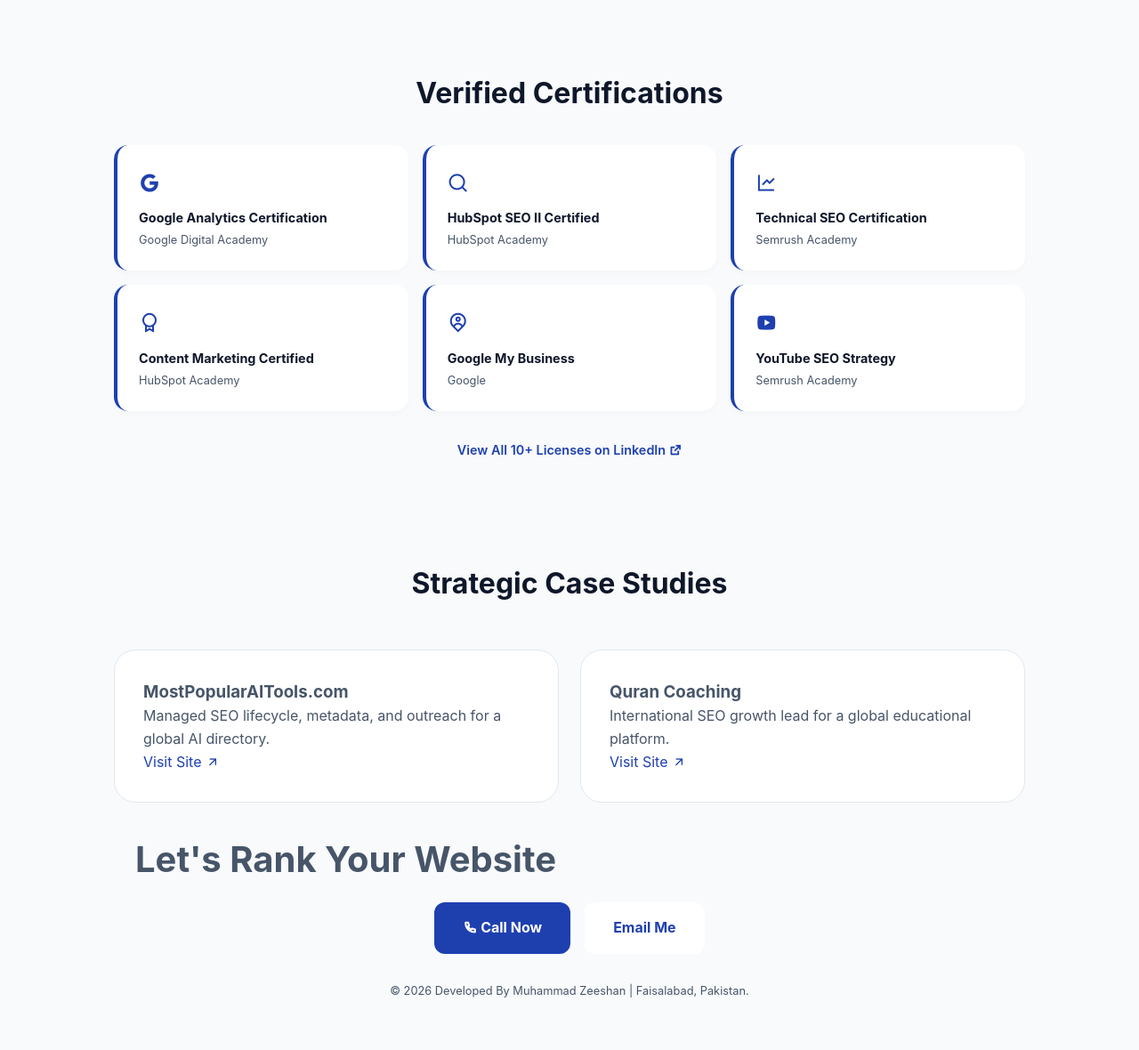
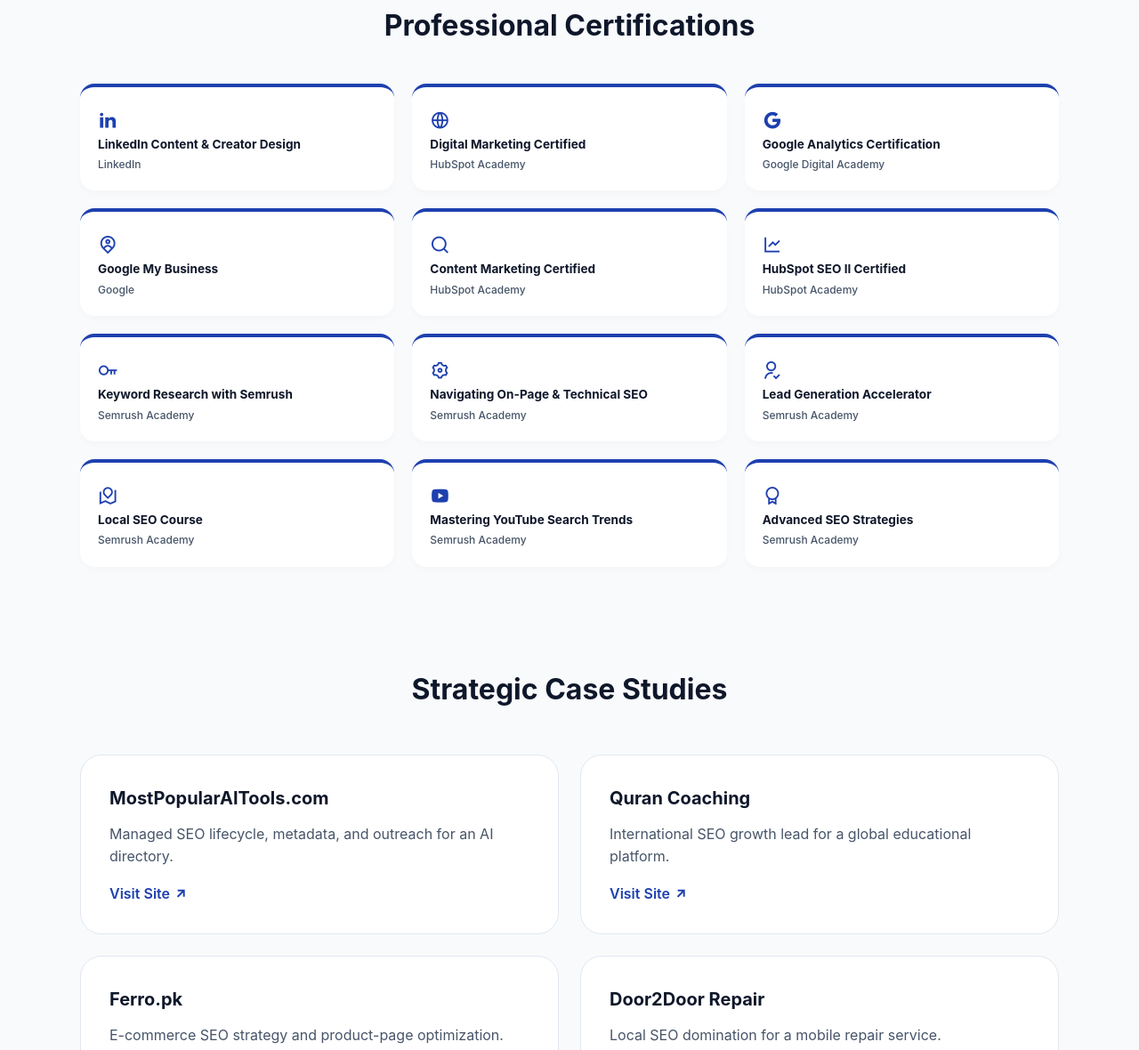
Before and after one commit to harryjhon927/Muhammadzeeshan.com, a plain HTML site: page index.html in a window 1280 px wide. Shown: the part 592-1772 px from the top of the page at 89% size. Before the commit the page ends 1748 px from the top, so only its background shows below. Drawn offline with nearby package versions, Linux system fonts and the light colour scheme.

Commit message:
index.html

```diff
--- a/index.html
+++ b/index.html
@@ -22,7 +22,7 @@
             line-height: 1.6;
         }
         a { text-decoration: none; transition: .3s; }
-        .container { max-width: 1024px; margin: 0 auto; padding: 0 1.5rem; }
+        .container { max-width: 1100px; margin: 0 auto; padding: 0 1.5rem; }
         .grid { display: grid; gap: 1.5rem; }
         .section { padding: 5rem 0 2rem; }
 
@@ -57,24 +57,34 @@
         .home__social { display: flex; gap: 1.25rem; margin-top: 2rem; }
         .home__social-link { font-size: 1.6rem; color: var(--text-color); }
 
-        /* Unique Certification Grid */
-        .cert__container { grid-template-columns: repeat(3, 1fr); gap: 1rem; }
+        /* All Certifications Grid */
+        .cert__container { grid-template-columns: repeat(3, 1fr); gap: 1.25rem; }
         .cert__card {
             background: white;
-            padding: 1.5rem;
+            padding: 1.25rem;
             border-radius: 1rem;
-            border-left: 4px solid var(--first-color);
+            border-top: 4px solid var(--first-color);
             box-shadow: 0 4px 6px rgba(0,0,0,0.02);
             transition: .3s;
         }
-        .cert__card:hover { transform: scale(1.02); box-shadow: 0 10px 15px rgba(0,0,0,0.05); }
-        .cert__icon { font-size: 1.5rem; color: var(--first-color); margin-bottom: .5rem; display: block; }
-        .cert__title { font-size: .9rem; font-weight: 700; color: var(--title-color); margin-bottom: .25rem; }
-        .cert__issuer { font-size: .8rem; color: var(--text-color); }
+        .cert__card:hover { transform: translateY(-5px); box-shadow: 0 10px 15px rgba(0,0,0,0.05); }
+        .cert__icon { font-size: 1.4rem; color: var(--first-color); margin-bottom: .5rem; }
+        .cert__title { font-size: .85rem; font-weight: 700; color: var(--title-color); margin-bottom: .25rem; line-height: 1.3; }
+        .cert__issuer { font-size: .75rem; color: var(--text-color); font-weight: 500; }
 
-        /* Layout Fixes */
+        /* Projects Section */
         .projects__container { grid-template-columns: repeat(2, 1fr); }
-        .projects__card { background-color: var(--container-color); padding: 2rem; border-radius: 1.5rem; border: 1px solid #e2e8f0; }
+        .projects__card {
+            background-color: var(--container-color);
+            padding: 2rem;
+            border-radius: 1.5rem;
+            border: 1px solid #e2e8f0;
+            transition: .4s;
+        }
+        .projects__card:hover { border-color: var(--first-color); transform: translateY(-5px); }
+        .projects__title { font-size: 1.25rem; color: var(--title-color); margin-bottom: .75rem; }
+        .projects__link { color: var(--first-color); font-weight: 600; display: inline-flex; align-items: center; gap: .25rem; margin-top: 1rem; }
+
         .button { background-color: var(--first-color); color: #fff; padding: 1rem 2rem; border-radius: .75rem; display: inline-block; font-weight: 700; }
         .whatsapp-btn { background-color: #25d366; color: white; display: inline-flex; align-items: center; gap: .5rem; }
 
@@ -107,7 +117,7 @@
                     <h1 class="home__name">Muhammad Zeeshan</h1>
                     <h3 class="home__subtitle">SEO Specialist @ Tech Savy Crew (Remote)</h3>
                     <p class="home__description">
-                        Based in Faisalabad, Pakistan. Professional SEO Specialist with 4+ years of experience.
+                        Based in Faisalabad, Pakistan. Professional SEO Specialist with 4+ years of experience in driving organic traffic for global brands.
                     </p>
                     <div class="home__social">
                         <a href="https://www.linkedin.com/in/muhamamdzeeshanofficial/" target="_blank" class="home__social-link"><i class="ri-linkedin-box-line"></i></a>
@@ -126,39 +136,36 @@
         </section>
 
         <section class="section container">
-            <h2 style="font-size: 2rem; margin-bottom: 2rem; color: var(--title-color); text-align: center;">Verified Certifications</h2>
+            <h2 style="font-size: 2rem; margin-bottom: 2.5rem; color: var(--title-color); text-align: center;">Professional Certifications</h2>
             <div class="cert__container grid">
+                <div class="cert__card"><i class="ri-linkedin-fill cert__icon"></i><p class="cert__title">LinkedIn Content & Creator Design</p><p class="cert__issuer">LinkedIn</p></div>
+                <div class="cert__card"><i class="ri-global-line cert__icon"></i><p class="cert__title">Digital Marketing Certified</p><p class="cert__issuer">HubSpot Academy</p></div>
                 <div class="cert__card"><i class="ri-google-fill cert__icon"></i><p class="cert__title">Google Analytics Certification</p><p class="cert__issuer">Google Digital Academy</p></div>
-                <div class="cert__card"><i class="ri-search-line cert__icon"></i><p class="cert__title">HubSpot SEO II Certified</p><p class="cert__issuer">HubSpot Academy</p></div>
-                <div class="cert__card"><i class="ri-line-chart-line cert__icon"></i><p class="cert__title">Technical SEO Certification</p><p class="cert__issuer">Semrush Academy</p></div>
-                <div class="cert__card"><i class="ri-award-line cert__icon"></i><p class="cert__title">Content Marketing Certified</p><p class="cert__issuer">HubSpot Academy</p></div>
                 <div class="cert__card"><i class="ri-map-pin-user-line cert__icon"></i><p class="cert__title">Google My Business</p><p class="cert__issuer">Google</p></div>
-                <div class="cert__card"><i class="ri-youtube-fill cert__icon"></i><p class="cert__title">YouTube SEO Strategy</p><p class="cert__issuer">Semrush Academy</p></div>
+                <div class="cert__card"><i class="ri-search-line cert__icon"></i><p class="cert__title">Content Marketing Certified</p><p class="cert__issuer">HubSpot Academy</p></div>
+                <div class="cert__card"><i class="ri-line-chart-line cert__icon"></i><p class="cert__title">HubSpot SEO II Certified</p><p class="cert__issuer">HubSpot Academy</p></div>
+                <div class="cert__card"><i class="ri-key-line cert__icon"></i><p class="cert__title">Keyword Research with Semrush</p><p class="cert__issuer">Semrush Academy</p></div>
+                <div class="cert__card"><i class="ri-settings-3-line cert__icon"></i><p class="cert__title">Navigating On-Page & Technical SEO</p><p class="cert__issuer">Semrush Academy</p></div>
+                <div class="cert__card"><i class="ri-user-follow-line cert__icon"></i><p class="cert__title">Lead Generation Accelerator</p><p class="cert__issuer">Semrush Academy</p></div>
+                <div class="cert__card"><i class="ri-road-map-line cert__icon"></i><p class="cert__title">Local SEO Course</p><p class="cert__issuer">Semrush Academy</p></div>
+                <div class="cert__card"><i class="ri-youtube-fill cert__icon"></i><p class="cert__title">Mastering YouTube Search Trends</p><p class="cert__issuer">Semrush Academy</p></div>
+                <div class="cert__card"><i class="ri-award-line cert__icon"></i><p class="cert__title">Advanced SEO Strategies</p><p class="cert__issuer">Semrush Academy</p></div>
             </div>
-            <p style="text-align: center; margin-top: 2rem; font-size: .9rem;">
-                <a href="https://www.linkedin.com/in/muhamamdzeeshanofficial/details/certifications/" target="_blank" style="color: var(--first-color); font-weight: 600;">View All 10+ Licenses on LinkedIn <i class="ri-external-link-line"></i></a>
-            </p>
         </section>
 
         <section class="projects section container" id="projects">
             <h2 style="font-size: 2rem; margin-bottom: 3rem; color: var(--title-color); text-align: center;">Strategic Case Studies</h2>
             <div class="projects__container grid">
-                <article class="projects__card">
-                    <h3 class="projects__title">MostPopularAITools.com</h3>
-                    <p>Managed SEO lifecycle, metadata, and outreach for a global AI directory.</p>
-                    <a href="https://mostpopularaitools.com" target="_blank" class="projects__link" style="color: var(--first-color);">Visit Site <i class="ri-arrow-right-up-line"></i></a>
-                </article>
-                <article class="projects__card">
-                    <h3 class="projects__title">Quran Coaching</h3>
-                    <p>International SEO growth lead for a global educational platform.</p>
-                    <a href="https://www.qurancoaching.com/" target="_blank" class="projects__link" style="color: var(--first-color);">Visit Site <i class="ri-arrow-right-up-line"></i></a>
-                </article>
+                <article class="projects__card"><h3 class="projects__title">MostPopularAITools.com</h3><p>Managed SEO lifecycle, metadata, and outreach for an AI directory.</p><a href="https://mostpopularaitools.com" target="_blank" class="projects__link">Visit Site <i class="ri-arrow-right-up-line"></i></a></article>
+                <article class="projects__card"><h3 class="projects__title">Quran Coaching</h3><p>International SEO growth lead for a global educational platform.</p><a href="https://www.qurancoaching.com/" target="_blank" class="projects__link">Visit Site <i class="ri-arrow-right-up-line"></i></a></article>
+                <article class="projects__card"><h3 class="projects__title">Ferro.pk</h3><p>E-commerce SEO strategy and product-page optimization.</p><a href="https://ferro.pk/" target="_blank" class="projects__link">Visit Site <i class="ri-arrow-right-up-line"></i></a></article>
+                <article class="projects__card"><h3 class="projects__title">Door2Door Repair</h3><p>Local SEO domination for a mobile repair service.</p><a href="https://door2doormobilerepair.com/" target="_blank" class="projects__link">Visit Site <i class="ri-arrow-right-up-line"></i></a></article>
             </div>
         </section>
 
         <section class="contact" id="contact">
             <div class="container">
-                <h2 style="font-size: 2.5rem; margin-bottom: 1rem;">Let's Rank Your Website</h2>
+                <h2 style="font-size: 2.5rem; margin-bottom: 1rem;">Let's Audit Your Website</h2>
                 <div style="display: flex; gap: 1rem; justify-content: center; flex-wrap: wrap;">
                     <a href="tel:+923019343535" class="button"><i class="ri-phone-line"></i> Call Now</a>
                     <a href="mailto:zeeshanhaiderjhang01@gmail.com" class="button" style="background-color: #fff; color: var(--first-color);">Email Me</a>
```
